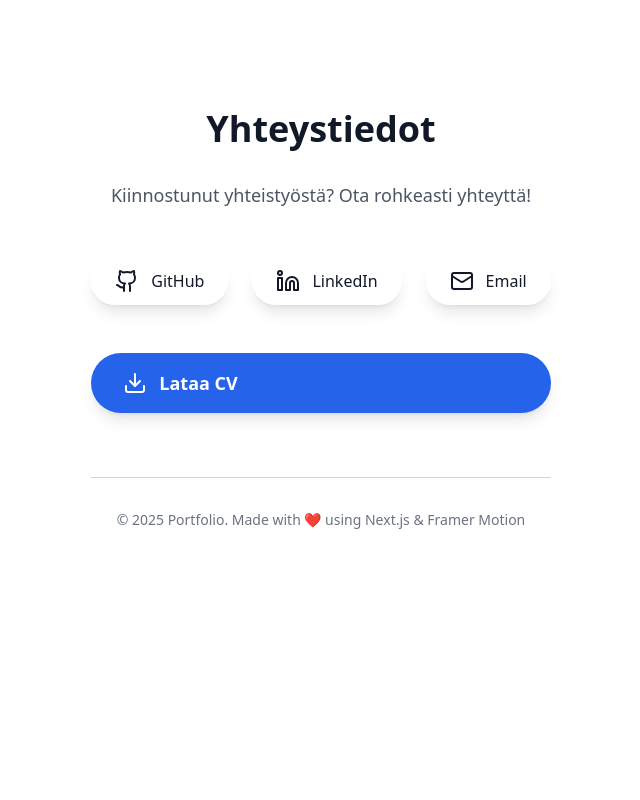
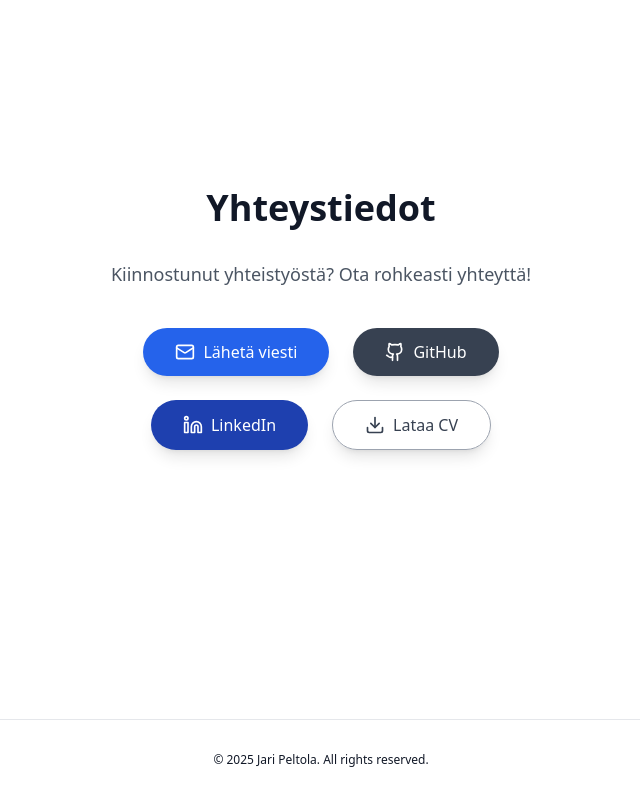
Before and after one commit to Moontags/portfolio, a Next.js app: page / in a window 1280 px wide. Shown: the part 3449-4249 px from the top of the page, without its empty margins (319-959 px from the left). Before the commit the page ends 4168 px from the top, so only its background shows below. Built offline with nearby package versions, Linux system fonts and the light colour scheme.

Commit message:
Project buttons updated

```diff
--- a/app/page.tsx
+++ b/app/page.tsx
@@ -163,21 +163,23 @@ function Portfolio() {
   // Touch handlers for swipe
   const handleTouchStart = (e: React.TouchEvent) => {
     setTouchStart(e.targetTouches[0].clientX);
+    setTouchEnd(e.targetTouches[0].clientX); // Reset touchEnd on start
   };
 
   const handleTouchMove = (e: React.TouchEvent) => {
-    setTouchEnd(e.targetTouches[0].clientX);
+    // Only update touchEnd on move
     setTouchEnd(e.targetTouches[0].clientX);
   };
 
   const handleTouchEnd = () => {
      const swipeDistance = touchStart - touchEnd;
-    if (touchStart - touchEnd > 75) {
-      // Swipe left - next project
+
+     // Korjattu logiikka pyyhkäisyeleille
+     if (swipeDistance > 75) {
+      // Swipe left (touchStart > touchEnd) - next project
       nextProject();
-    }
-     if (Math.abs(swipeDistance) > 75) {
-      // Swipe right - previous project
+    } else if (swipeDistance < -75) {
+      // Swipe right (touchStart < touchEnd) - previous project
       prevProject();
     }
   };
@@ -604,6 +606,8 @@ function Portfolio() {
               <div className="flex items-center gap-8 sm:gap-8 w-full justify-center mt-4">
                 <motion.button
                   onClick={prevProject}
+                  // **KORJAUS:** Estää kosketuksen leviäminen, jotta painike toimii mobiilissa
+                  onTouchStart={(e) => e.stopPropagation()}
                   whileHover={{ scale: 1.1 }}
                   whileTap={{ scale: 0.95 }}
                   className="p-3 sm:p-3 rounded-full bg-white/60 dark:bg-black/40 backdrop-blur-sm shadow-md hover:bg-white/80 dark:hover:bg-black/60 transition-all"
@@ -617,6 +621,7 @@ function Portfolio() {
                     href={projects[currentProject].link}
                     target="_blank"
                     rel="noopener noreferrer"
+                    // **HUOM:** Tähän ei tarvita onTouchStart, sillä se on ankkurielementti (a)
                     whileHover={{ scale: 1.05 }}
                     className="text-base sm:text-base px-6 sm:px-6 py-2.5
                               bg-white/60 dark:bg-black/40 backdrop-blur-sm
@@ -631,6 +636,8 @@ function Portfolio() {
 
                 <motion.button
                   onClick={nextProject}
+                  // **KORJAUS:** Estää kosketuksen leviäminen, jotta painike toimii mobiilissa
+                  onTouchStart={(e) => e.stopPropagation()}
                   whileHover={{ scale: 1.1 }}
                   whileTap={{ scale: 0.95 }}
                   className="p-3 sm:p-3 rounded-full bg-white/60 dark:bg-black/40 backdrop-blur-sm shadow-md hover:bg-white/80 dark:hover:bg-black/60 transition-all"
@@ -672,12 +679,13 @@ function Portfolio() {
           viewport={{ once: true, amount: 0.2 }}
           transition={{ duration: 0.7, ease: "easeOut" }}
         >
+
           <motion.h2
             initial={{ opacity: 0, scale: 0.9 }}
             whileInView={{ opacity: 1, scale: 1 }}
             viewport={{ once: true }}
             transition={{ duration: 0.5 }}
-            className="text-3xl sm:text-4xl font-bold mb-6 sm:mb-8"
+            className="text-3xl sm:text-4xl font-bold mb-8"
           >
             {t.contact}
           </motion.h2>
@@ -687,67 +695,81 @@ function Portfolio() {
             whileInView={{ opacity: 1 }}
             viewport={{ once: true }}
             transition={{ duration: 0.8, delay: 0.2 }}
-            className="text-base sm:text-lg text-gray-600 dark:text-gray-400 mb-8 sm:mb-12"
+            className="text-base sm:text-lg text-gray-600 dark:text-gray-400 mb-10 max-w-xl mx-auto"
           >
             {t.contactText}
           </motion.p>
 
-          <div className="flex flex-col sm:flex-row gap-4 sm:gap-6 justify-center items-center mb-8 sm:mb-12">
+          <motion.div
+            initial={{ opacity: 0, y: 20 }}
+            whileInView={{ opacity: 1, y: 0 }}
+            viewport={{ once: true }}
+            transition={{ duration: 0.6, delay: 0.4 }}
+            className="flex flex-col sm:flex-row gap-6 justify-center"
+          >
+
             <motion.a
-              href="https://github.com/moontags"
-              target="_blank"
-              rel="noopener noreferrer"
-              whileHover={{ scale: 1.1, y: -5 }}
-              className="flex items-center gap-3 px-6 py-3 bg-white/60 dark:bg-black/40 backdrop-blur-sm rounded-full shadow-lg hover:shadow-xl transition-all"
+              href="mailto:sinun@sahkopostisi.com"
+              whileHover={{ scale: 1.05 }}
+              whileTap={{ scale: 0.95 }}
+              className="flex items-center justify-center gap-2 px-8 py-3 bg-blue-600 text-white rounded-full shadow-lg hover:bg-blue-700 transition-all"
             >
-              <Github size={24} />
-              <span className="font-medium">GitHub</span>
+              <Mail size={20} />
+              {t.sendMessage}
             </motion.a>
 
             <motion.a
-              href="https://www.linkedin.com/in/jari-peltola-25b416153/"
+              href="https://github.com/Moontags"
               target="_blank"
               rel="noopener noreferrer"
-              whileHover={{ scale: 1.1, y: -5 }}
-              className="flex items-center gap-3 px-6 py-3 bg-white/60 dark:bg-black/40 backdrop-blur-sm rounded-full shadow-lg hover:shadow-xl transition-all"
+              whileHover={{ scale: 1.05 }}
+              whileTap={{ scale: 0.95 }}
+              className="flex items-center justify-center gap-2 px-8 py-3 bg-gray-700 text-white rounded-full shadow-lg hover:bg-gray-800 transition-all dark:bg-gray-300 dark:text-gray-900 dark:hover:bg-gray-400"
             >
-              <Linkedin size={24} />
-              <span className="font-medium">LinkedIn</span>
+              <Github size={20} />
+              GitHub
+            </motion.a>
+
+          </motion.div>
+
+          <motion.div
+            initial={{ opacity: 0, y: 20 }}
+            whileInView={{ opacity: 1, y: 0 }}
+            viewport={{ once: true }}
+            transition={{ duration: 0.6, delay: 0.6 }}
+            className="flex flex-col sm:flex-row gap-6 justify-center mt-6"
+          >
+            <motion.a
+              href="https://www.linkedin.com/in/jarisalmi/"
+              target="_blank"
+              rel="noopener noreferrer"
+              whileHover={{ scale: 1.05 }}
+              whileTap={{ scale: 0.95 }}
+              className="flex items-center justify-center gap-2 px-8 py-3 bg-blue-800 text-white rounded-full shadow-lg hover:bg-blue-900 transition-all"
+            >
+              <Linkedin size={20} />
+              LinkedIn
             </motion.a>
 
             <motion.a
-              href="mailto:jena9988@gmail.com"
-              whileHover={{ scale: 1.1, y: -5 }}
-              className="flex items-center gap-3 px-6 py-3 bg-white/60 dark:bg-black/40 backdrop-blur-sm rounded-full shadow-lg hover:shadow-xl transition-all"
+              href="/Jari_Salmi_CV.pdf"
+              download
+              whileHover={{ scale: 1.05 }}
+              whileTap={{ scale: 0.95 }}
+              className="flex items-center justify-center gap-2 px-8 py-3 border border-gray-400 dark:border-gray-500 text-gray-700 dark:text-gray-300 rounded-full shadow-lg hover:bg-gray-100 dark:hover:bg-gray-700 transition-all"
             >
-              <Mail size={24} />
-              <span className="font-medium">Email</span>
+              <Download size={20} />
+              {t.downloadCV}
             </motion.a>
-          </div>
+          </motion.div>
 
-          <motion.a
-            href="/cv.pdf"
-            download
-            whileHover={{ scale: 1.05 }}
-            whileTap={{ scale: 0.95 }}
-            className="inline-flex items-center gap-3 px-8 py-4 bg-blue-600 dark:bg-blue-500 text-white rounded-full shadow-lg hover:shadow-xl hover:bg-blue-700 dark:hover:bg-blue-600 transition-all font-semibold text-base sm:text-lg"
-          >
-            <Download size={24} />
-            {t.downloadCV}
-          </motion.a>
+        </motion.section>
 
-          <motion.div
-            initial={{ opacity: 0 }}
-            whileInView={{ opacity: 1 }}
-            viewport={{ once: true }}
-            transition={{ duration: 0.8, delay: 0.4 }}
-            className="mt-16 pt-8 border-t border-gray-300 dark:border-gray-700"
-          >
-            <p className="text-sm text-gray-500 dark:text-gray-500">
-              © 2025 Portfolio. Made with ❤️ using Next.js & Framer Motion
-            </p>
-          </motion.div>
-        </motion.section>
+        {/* Footer */}
+        <footer className="w-full text-center text-xs py-8 border-t border-gray-200 dark:border-gray-700 mt-auto">
+          <p>&copy; {new Date().getFullYear()} Jari Peltola. All rights reserved.</p>
+        </footer>
+
       </div>
     </div>
   );
```
